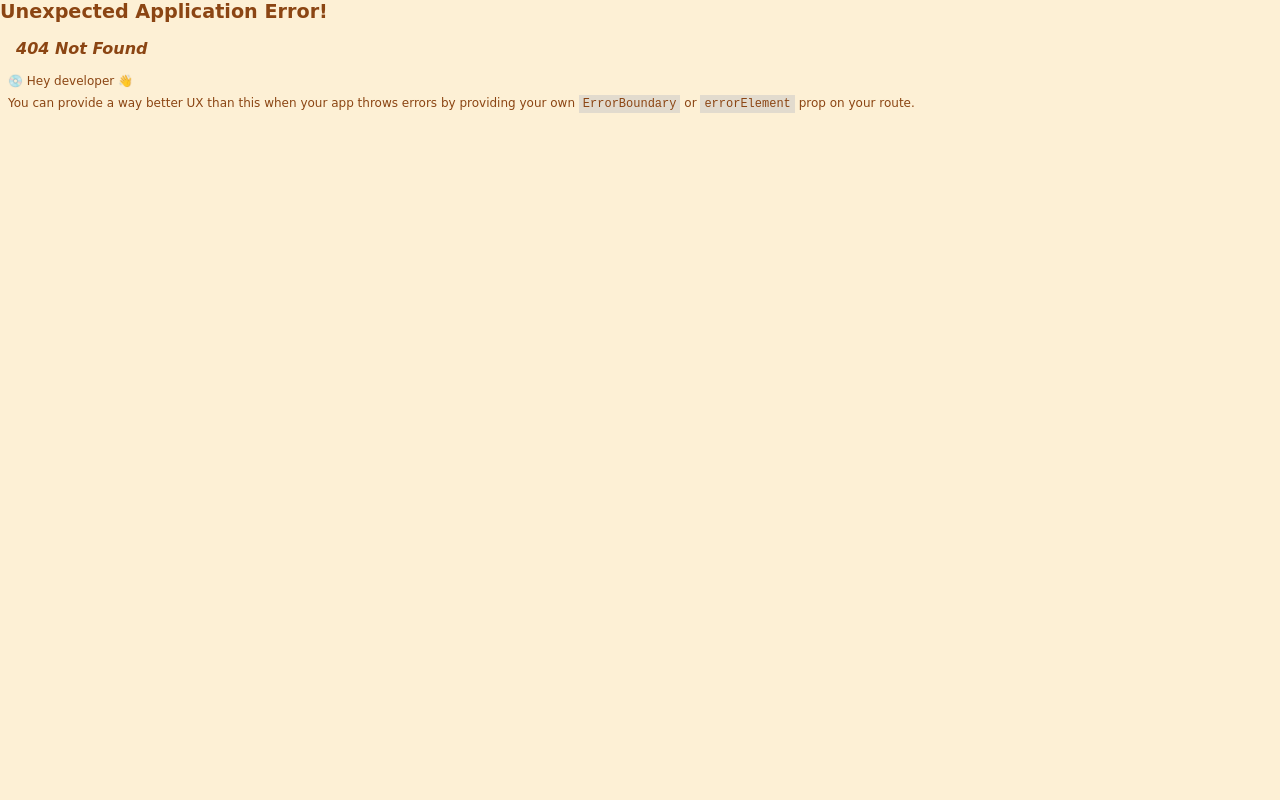
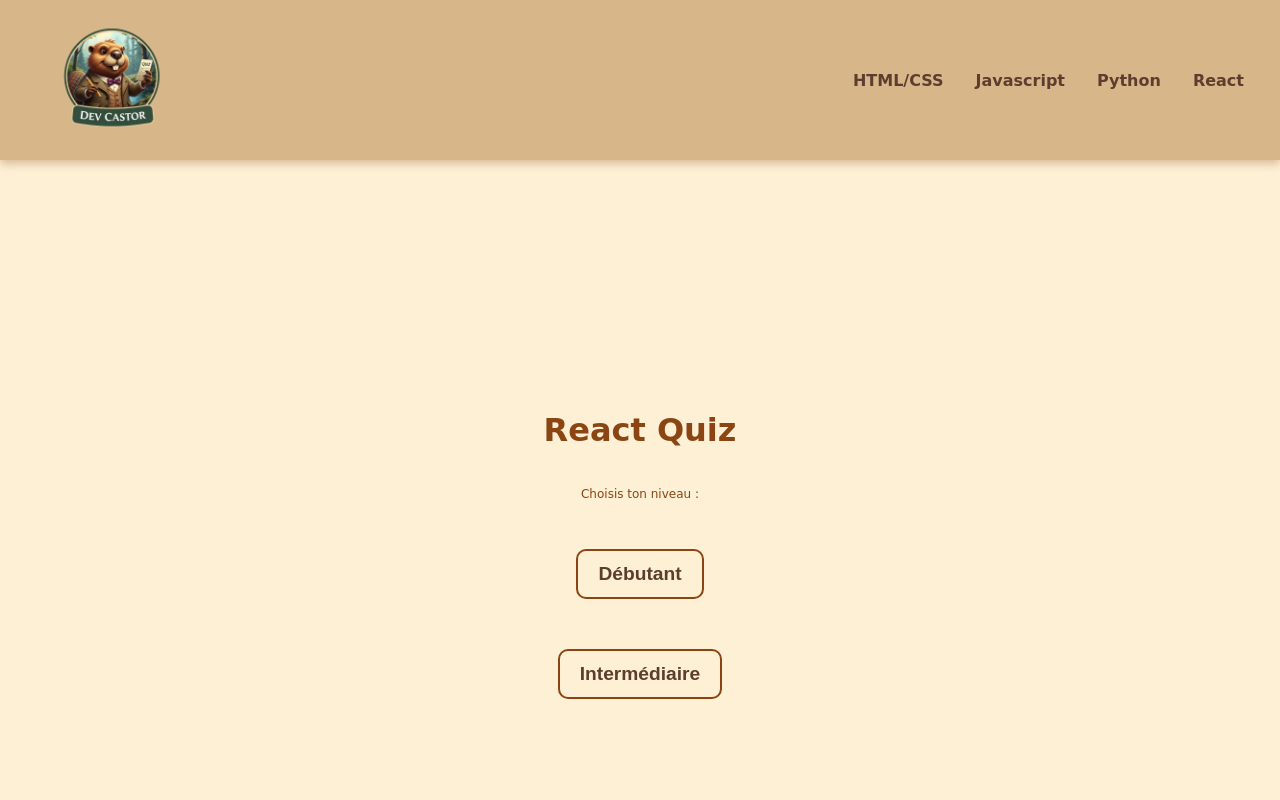
Before and after one commit to NabilY-5/protojam, a React (Vite) app in the folder client/: page /React in a window 1280 px wide. Before the commit this address had no page. Shown: the top 800 px of the page. Built offline with nearby package versions, Linux system fonts and the light colour scheme.

Commit message:
modification reactpage

```diff
--- a/client/src/components/Header/Header.tsx
+++ b/client/src/components/Header/Header.tsx
@@ -11,7 +11,7 @@ const Header = () => {
         <NavLink to="">HTML/CSS</NavLink>
         <NavLink to="">Javascript</NavLink>
         <NavLink to="/Python">Python</NavLink>
-        <NavLink to="">React</NavLink>
+        <NavLink to="/React">React</NavLink>
       </nav>
     </header>
   );
--- a/client/src/main.tsx
+++ b/client/src/main.tsx
@@ -9,6 +9,7 @@ import { RouterProvider, createBrowserRouter } from "react-router";
 import App from "./App";
 import Home from "./pages/Home";
 import Python from "./pages/Python";
+import ReactQuiz from "./pages/React";
 
 // Import additional components for new routes
 // Try creating these components in the "pages" folder
@@ -26,6 +27,7 @@ const router = createBrowserRouter([
     children: [
       { path: "/", element: <Home /> },
       { path: "/Python", element: <Python /> },
+      { path: "/React", element: <ReactQuiz /> },
     ],
   },
 ]);
--- a/client/src/pages/Home.tsx
+++ b/client/src/pages/Home.tsx
@@ -34,7 +34,7 @@ const Home = () => {
         <Link to="/" className="quiz-thematique">
           JavaScript
         </Link>
-        <Link to="/" className="quiz-thematique">
+        <Link to="/React" className="quiz-thematique">
           React
         </Link>
       </div>
--- /dev/null
+++ b/client/src/pages/React.tsx
@@ -0,0 +1,128 @@
+import { useState } from "react";
+import reactQuestions from "../questions/reactjs.json";
+import "../styles/react.css";
+
+const ReactQuiz = () => {
+  const [level, setLevel] = useState("");
+  const [currentQuestion, setCurrentQuestion] = useState(0);
+  const [score, setScore] = useState(0);
+  const [message, setMessage] = useState("");
+  const [quizFinished, setQuizFinished] = useState(false);
+  const [quizRestart, setQuizRestart] = useState(false);
+  const [answerGiven, setAnswerGiven] = useState(false);
+
+  const story = `Toby, un jeune castor curieux, rêve de découvrir les mystères du langage des machines. Un jour, en explorant la vieille bibliothèque de la forêt, il tombe sur un livre poussiéreux, intitulé "Le Grimoire du Code". En soufflant sur sa couverture, il voit apparaître des runes étranges et un message codé…
+"Si tu veux maîtriser la magie des machines, tu dois répondre aux 10 énigmes du Grand Sage."
+Déterminé, Toby part à la recherche du Grand Sage, un hibou légendaire qui connaît tous les secrets du codage.`;
+
+  const story2 = `Les Mages et les Mystères du Royaume React
+Dans les profondeurs du royaume React, vivaient de puissants mages qui maîtrisaient des sorts avancés pour rendre le royaume encore plus vivant et interactif.
+L’un d’eux, le sage useEffect, réalisait des enchantements appelés effets de bord. Il pouvait invoquer des créatures invisibles — comme des appels aux royaumes lointains, les API — pour rapporter des informations fraîches dès qu’un nouveau château apparaissait.
+Pour guider les voyageurs, il y avait le React Router, un guide qui montrait les routes secrètes à travers le royaume, permettant de passer d’un lieu à un autre sans jamais se perdre. Et pour que les secrets se partagent facilement entre les habitants, une boîte magique appelée Context API distribuait ses trésors sans que chacun doive passer par les messagers habituels.
+Les reines des châteaux utilisaient la méthode sacrée this.setState() pour changer l’état de leur domaine, et après chaque installation d’un nouveau noble château, un rituel nommé componentDidMount assurait que tout s’intègre parfaitement.
+Les aventuriers, grâce à un objet magique nommé useParams, pouvaient récupérer les clés secrètes dans les chemins du royaume, tandis que les mages créaient des cercles puissants avec React.createContext(), partageant leurs pouvoirs à tous ceux qui s’y connectaient via le sortilège useContext.
+Quand les défis devenaient complexes, le gardien appelé useReducer prenait le relais, transformant les actions en nouveaux états, gardant le royaume en équilibre. Et pour construire de grandes armées d’éléments, les artisans utilisaient la méthode map(), qui transformait chaque élément en guerrier prêt à défendre l’écran.
+Ainsi, grâce à ces mages et à leur savoir ancien, le royaume React prospérait, magique et vivant, prêt à accueillir de nouveaux artisans du code.`;
+
+  const resetQuiz = () => {
+    setLevel("");
+    setCurrentQuestion(0);
+    setScore(0);
+    setMessage("");
+    setQuizFinished(false);
+    setQuizRestart(false);
+    setAnswerGiven(false);
+  };
+
+  if (level === "") {
+    return (
+      <div className="quiz">
+        <h1>React Quiz</h1>
+        <p>Choisis ton niveau :</p>
+        <button
+          type="button"
+          onClick={() => setLevel("Débutant")}
+          className="level-button"
+        >
+          Débutant
+        </button>
+        <button
+          type="button"
+          onClick={() => setLevel("Intermédiaire")}
+          className="level-button"
+        >
+          Intermédiaire
+        </button>
+      </div>
+    );
+  }
+
+  const niveau = level === "Débutant" ? 0 : 1;
+  const question = reactQuestions[niveau].questions[currentQuestion];
+
+  const checkAnswer = (choice: string) => {
+    setAnswerGiven(true);
+
+    if (choice === question.reponse) {
+      setScore(score + 1);
+      setMessage(" Bonne réponse !");
+    } else {
+      setMessage(`Mauvaise réponse. Indice : ${question.indice}`);
+    }
+
+    if (currentQuestion + 1 === reactQuestions[niveau].questions.length) {
+      setQuizFinished(true);
+      setMessage(
+        `Fin du quiz ! Ton score : ${score + (choice === question.reponse ? 1 : 0)} / ${reactQuestions[niveau].questions.length}`,
+      );
+      setQuizRestart(true);
+    }
+  };
+
+  const nextQuestion = () => {
+    setAnswerGiven(false);
+    setMessage("");
+    setCurrentQuestion(currentQuestion + 1);
+  };
+
+  return (
+    <div className="quiz">
+      <h2> Niveau : {level}</h2>
+      {level === "Débutant" && <p className="story">{story}</p>}
+      {level === "Intermédiaire" && <p className="story2">{story2}</p>}
+
+      <p className="question-number">
+        Question {currentQuestion + 1} /{" "}
+        {reactQuestions[niveau].questions.length}
+      </p>
+
+      <p className="question">{question.question}</p>
+      <div className="options">
+        {question.options.map((i) => (
+          <button
+            type="button"
+            key={i}
+            onClick={() => checkAnswer(i)}
+            className="button"
+          >
+            {i}
+          </button>
+        ))}
+      </div>
+      <p className="feedback">{message}</p>
+
+      {answerGiven && !quizFinished && (
+        <button type="button" onClick={nextQuestion} className="next-button">
+          Suivant
+        </button>
+      )}
+      {quizRestart && (
+        <button type="button" onClick={resetQuiz} className="restart-button">
+          Recommencer le quiz
+        </button>
+      )}
+    </div>
+  );
+};
+
+export default ReactQuiz;
--- a/client/src/questions/reactjs.json
+++ b/client/src/questions/reactjs.json
@@ -1,5 +1,4 @@
-{
-  "quiz": [
+[
   {
     "id": 1,
     "niveau": "Débutant",
@@ -193,4 +192,3 @@
     ]
   }
 ]
-}
--- /dev/null
+++ b/client/src/styles/react.css
@@ -0,0 +1,89 @@
+.quiz {
+  display: flex;
+  flex-direction: column;
+  align-items: center;
+  justify-content: center;
+  min-height: 100vh;
+  text-align: center;
+  padding: 20px;
+  gap: 30px;
+}
+
+h2 {
+  font-size: 1.2rem;
+}
+
+.question {
+  font-size: 1.5rem;
+  margin-bottom: 25px;
+}
+.question-number {
+  font-size: 1.2rem;
+  font-weight: bold;
+}
+
+.options {
+  display: flex;
+  flex-direction: column;
+  gap: 15px;
+}
+
+.button {
+  background: #fdf0d5;
+  padding: 12px 20px;
+  font-size: 1.2rem;
+  border-radius: 10px;
+  border: 2px solid #8b4513;
+  cursor: pointer;
+  transition: 0.3s;
+}
+
+.button:hover {
+  background: #ffcc80;
+}
+
+.feedback {
+  font-size: 1.2rem;
+  margin-top: 15px;
+  font-weight: bold;
+}
+
+.level-button {
+  background: #fdf0d5;
+  color: #5c3d2e;
+  padding: 12px 20px;
+  font-size: 1.2rem;
+  border-radius: 10px;
+  border: 2px solid #8b4513;
+  cursor: pointer;
+  margin: 10px;
+  font-weight: bold;
+}
+
+.level-button:hover {
+  background: #ffcc80;
+}
+
+.story {
+  padding: 30px;
+  border-radius: 15px;
+  box-shadow: 3px 3px 10px rgba(0, 0, 0, 0.3);
+  font-size: 1.2rem;
+  text-align: center;
+  max-width: 600px;
+  margin-bottom: 20px;
+  font-style: italic;
+  border: 2px solid #d2a679;
+}
+
+.story2 {
+  padding: 30px;
+  border-radius: 15px;
+  box-shadow: 3px 3px 10px rgba(0, 0, 0, 0.3);
+  font-size: 1.2rem;
+  text-align: center;
+  max-width: 1000px;
+  margin-bottom: 20px;
+  font-style: italic;
+  border: 2px solid #d2a679;
+}
```
Also changed, not shown: client/public/logo/castor.png. Lines whose indentation alone changed are shown as unchanged.
